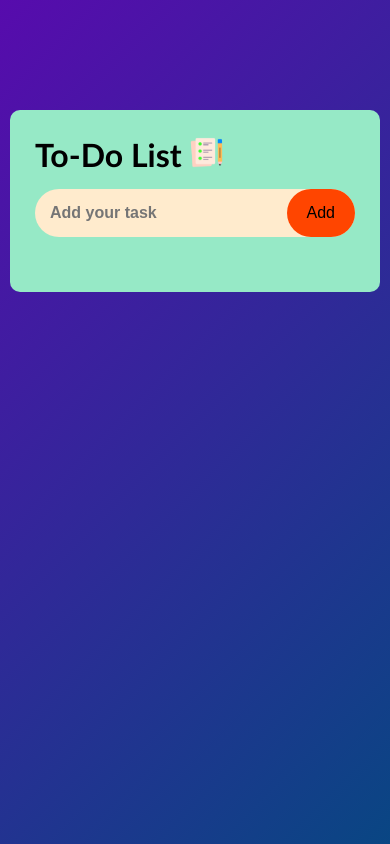
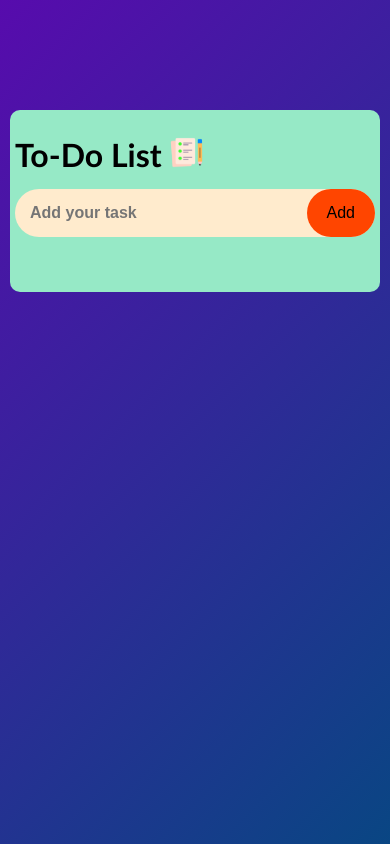
Before and after one commit to YogeshSinghChilwal/To-Do_List, a plain HTML site: page index.html in a window 390 px wide. Drawn offline with Linux system fonts and the light colour scheme.

Commit message:
Add files via upload

```diff
--- a/style.css
+++ b/style.css
@@ -72,6 +72,9 @@
     .add-btn{
         padding: 15px 20px;
     }
+    .container{
+        padding: 25px 5px;
+    }
 }
 
 /* to-do list tasks */
```
